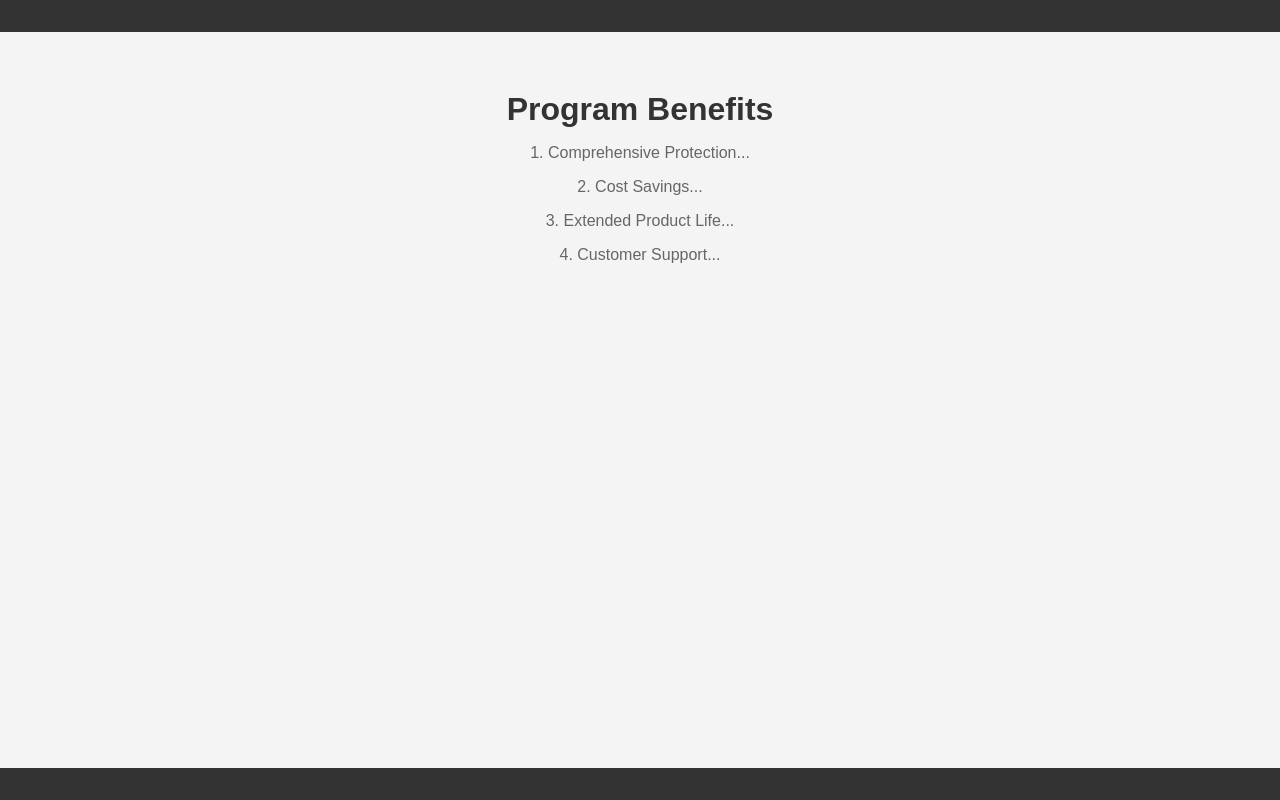
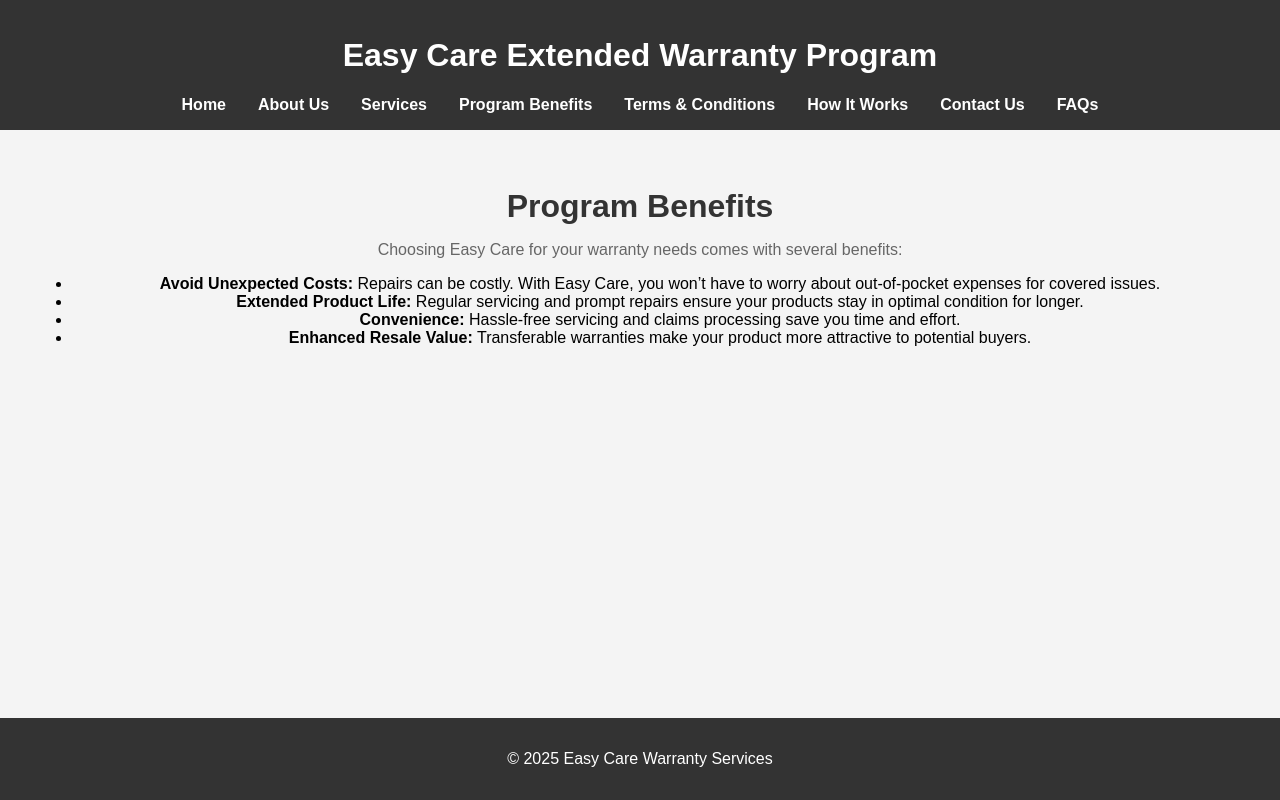
Before and after one commit to hemanth5292/Easy-care, a plain HTML site: page benefits.html in a window 1280 px wide. Drawn offline with Linux system fonts and the light colour scheme.

Commit message:
Update benefits.html

```diff
--- a/benefits.html
+++ b/benefits.html
@@ -8,19 +8,34 @@
 </head>
 <body>
     <header>
-        <!-- Same header content as index.html -->
+        <h1>Easy Care Extended Warranty Program</h1>
+        <nav>
+            <ul>
+                <li><a href="index.html">Home</a></li>
+                <li><a href="about.html">About Us</a></li>
+                <li><a href="services.html">Services</a></li>
+                <li><a href="benefits.html">Program Benefits</a></li>
+                <li><a href="terms.html">Terms & Conditions</a></li>
+                <li><a href="how-it-works.html">How It Works</a></li>
+                <li><a href="contact.html">Contact Us</a></li>
+                <li><a href="faq.html">FAQs</a></li>
+            </ul>
+        </nav>
     </header>
     <main>
         <section>
             <h2>Program Benefits</h2>
-            <p>1. Comprehensive Protection...</p>
-            <p>2. Cost Savings...</p>
-            <p>3. Extended Product Life...</p>
-            <p>4. Customer Support...</p>
+            <p>Choosing Easy Care for your warranty needs comes with several benefits:</p>
+            <ul>
+                <li><strong>Avoid Unexpected Costs:</strong> Repairs can be costly. With Easy Care, you won’t have to worry about out-of-pocket expenses for covered issues.</li>
+                <li><strong>Extended Product Life:</strong> Regular servicing and prompt repairs ensure your products stay in optimal condition for longer.</li>
+                <li><strong>Convenience:</strong> Hassle-free servicing and claims processing save you time and effort.</li>
+                <li><strong>Enhanced Resale Value:</strong> Transferable warranties make your product more attractive to potential buyers.</li>
+            </ul>
         </section>
     </main>
     <footer>
-        <!-- Same footer content as index.html -->
+        <p>&copy; 2025 Easy Care Warranty Services</p>
     </footer>
 </body>
 </html>
```
